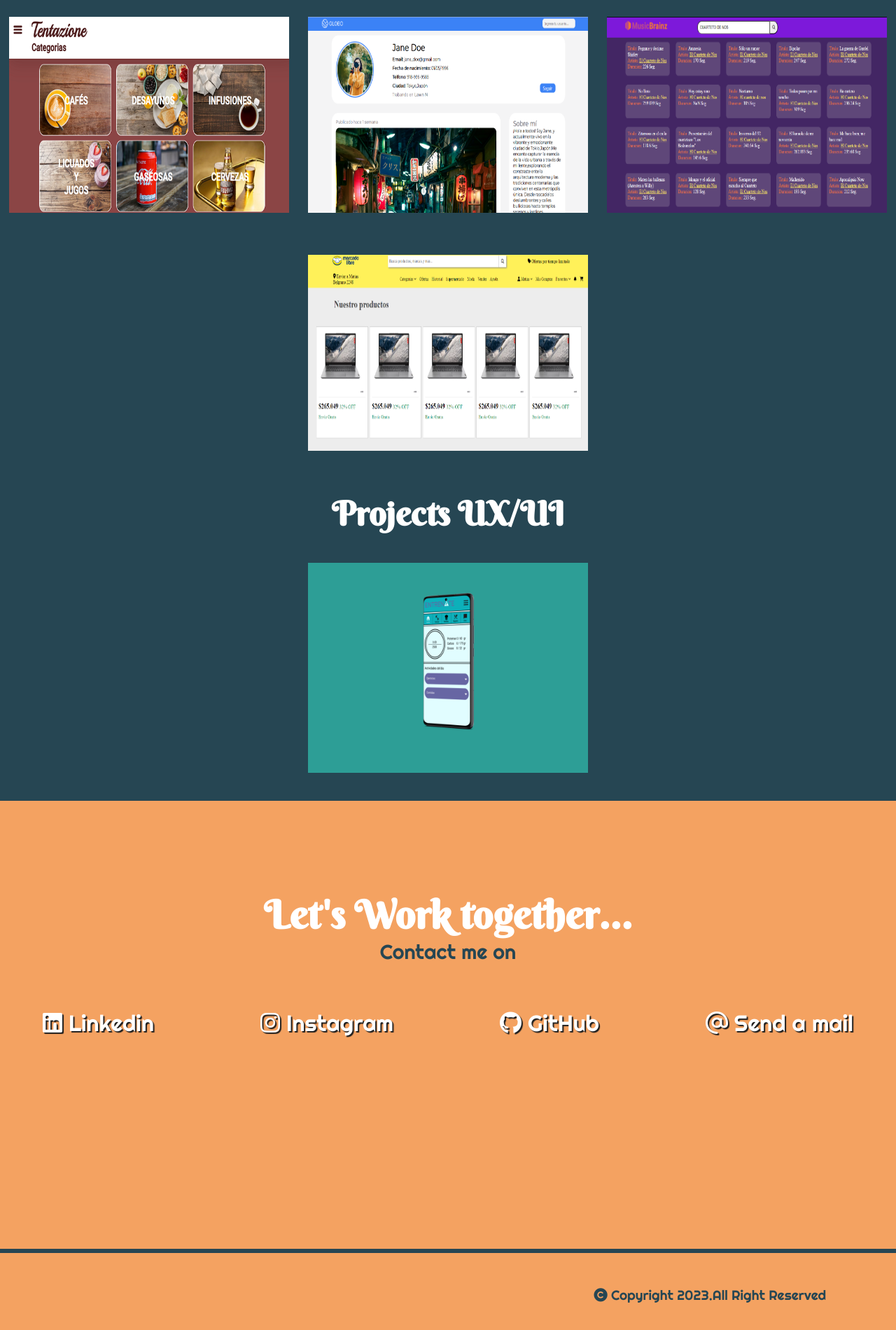
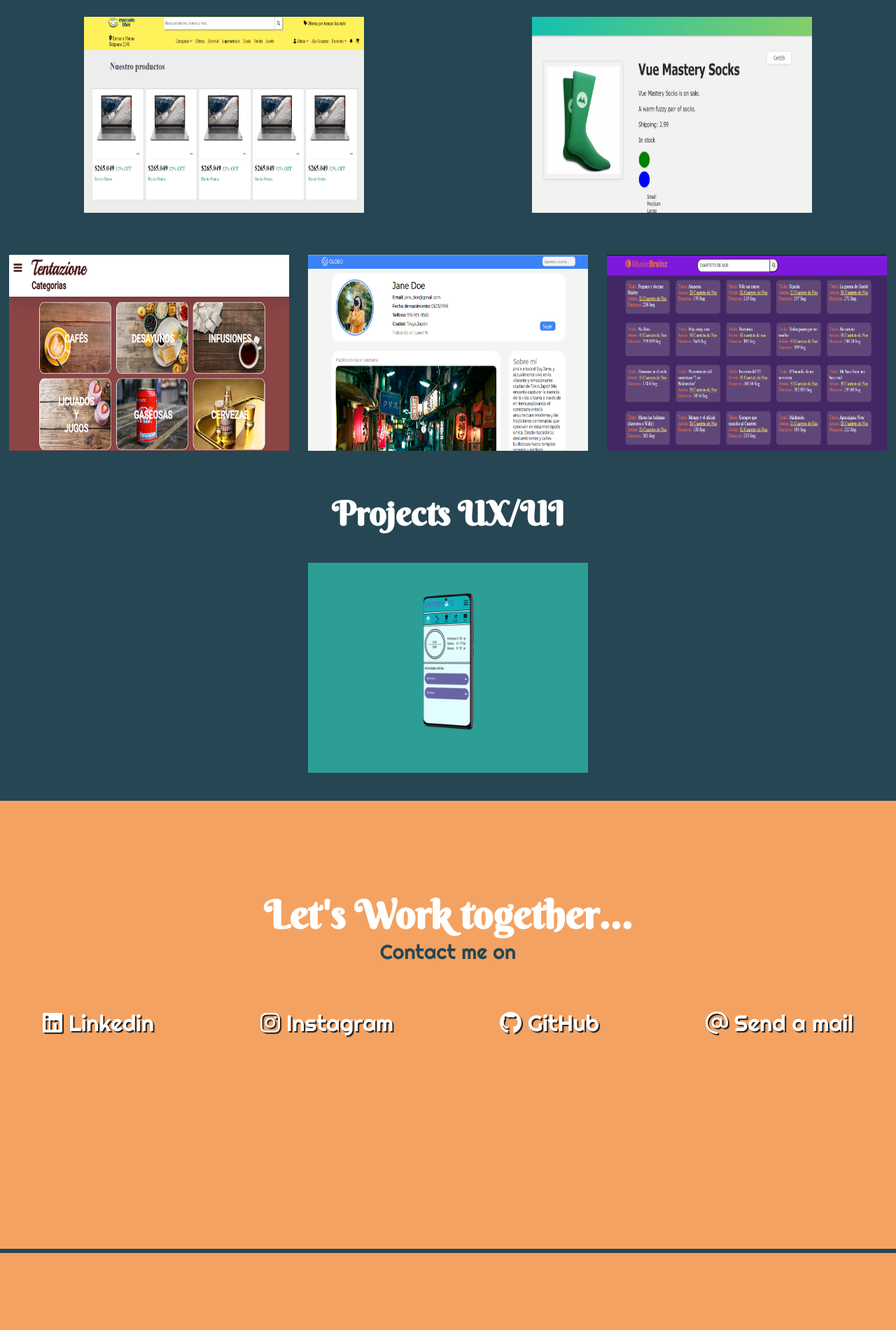
Before and after one commit to rubiolomatias/rubiolomatias.github.io, a plain HTML site: page index.html in a window 1280 px wide. Shown: the part 1756-3656 px from the top of the page at 70% size. Drawn offline with Linux system fonts and the light colour scheme; a web font is replaced by a local one.

Commit message:
add project Landing Page

```diff
--- a/index.html
+++ b/index.html
@@ -53,6 +53,22 @@
       <h2>My Projects</h2>
       <div class="grid">
         <div class="project">
+          <a href="https://github.com/rubiolomatias/Mercado-Libre" target="_blank" rel="noreferrer">
+            <img src="./img/Mercado Libre.png" alt="Preview page of Mercado Libre">
+            <i class="fa-solid fa-plus"></i>
+            <p><span><</span>Mercado Libre<span>/></span></p>
+          </a>
+        </div>
+        <div class="project">
+          <a href="https://github.com/rubiolomatias/LandingPage-Vue" target="_blank" rel="noreferrer">
+            <img src="./img/LandingPageVue.png" alt="Preview Landing Page of Socks">
+            <i class="fa-solid fa-plus"></i>
+            <p><span><</span>Landing Page Vue<span>/></span></p>
+          </a>
+        </div>
+      </div>
+      <div class="grid last">
+        <div class="project">
           <a href="https://github.com/rubiolomatias/Tentazione" target="_blank" rel="noreferrer">
             <img src="./img/Carta Tentazione.png" alt="Preview Page of Tentazione">
             <i class="fa-solid fa-plus"></i>
@@ -63,23 +79,14 @@
           <a href="https://github.com/rubiolomatias/Globo" target="_blank" rel="noreferrer">
             <img src="./img/Preview Profile Globo.png" alt="Preview Page of Globo">
             <i class="fa-solid fa-plus"></i>
-            <p><span><</span>Tentazione<span>/></span></p>
+            <p><span><</span>Profile Globo<span>/></span></p>
           </a>
         </div>
         <div class="project">
           <a href="https://github.com/rubiolomatias/Buscador-Musica" target="_blank" rel="noreferrer">
             <img src="./img/Buscador de canciones.png" alt="Preview page of song finder">
             <i class="fa-solid fa-plus"></i>
-            <p><span><</span>Tentazione<span>/></span></p>
-          </a>
-        </div>
-      </div>
-      <div class="grid">
-        <div class="project last">
-          <a href="https://github.com/rubiolomatias/Mercado-Libre" target="_blank" rel="noreferrer">
-            <img src="./img/Mercado Libre.png" alt="Preview page of Mercado Libre">
-            <i class="fa-solid fa-plus"></i>
-            <p><span><</span>Tentazione<span>/></span></p>
+            <p><span><</span>Buscador de canciones<span>/></span></p>
           </a>
         </div>
       </div>
@@ -107,9 +114,6 @@
     </div>
 
   <footer>
-      <div class="info">
-          <p><i class="fa-solid fa-copyright"></i> Copyright 2023.All Right Reserved</p>
-      </div>
   </footer>
   <script src="main.js"></script>
   </body>
--- a/styles.css
+++ b/styles.css
@@ -250,14 +250,6 @@ footer{
   justify-content: flex-end;
   align-items: center;
 }
-footer .info{
-  width: 90%;
-}
-footer p{
-  text-align: center;
-  font-size: 1.2em;
-  margin-left: 65%;
-}
 
 
 
@@ -504,10 +496,6 @@ footer p{
     font-size: 1em;
   }
 
-  footer p{
-    margin-left: 0%;
-  }
-
 
 
   /*Project Ux*/
```
Also changed, not shown: img/LandingPageVue.png (added).
